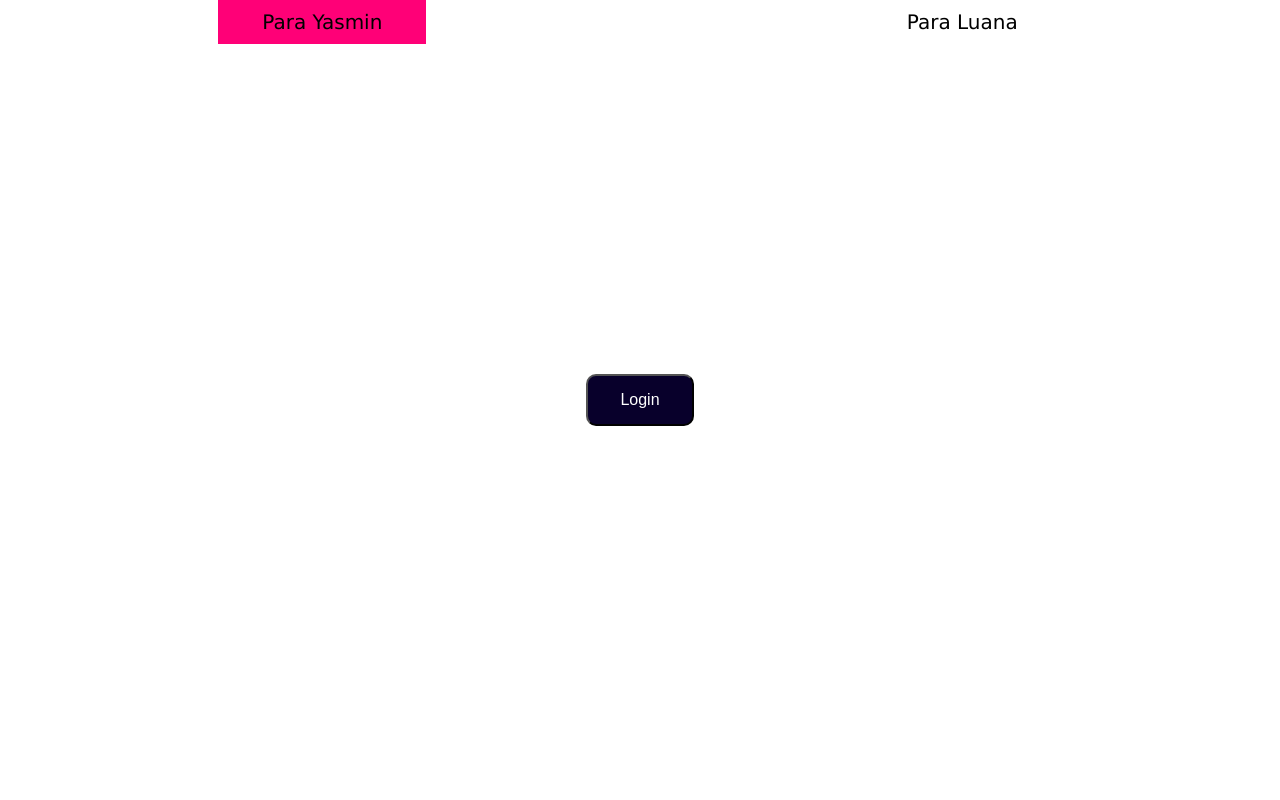
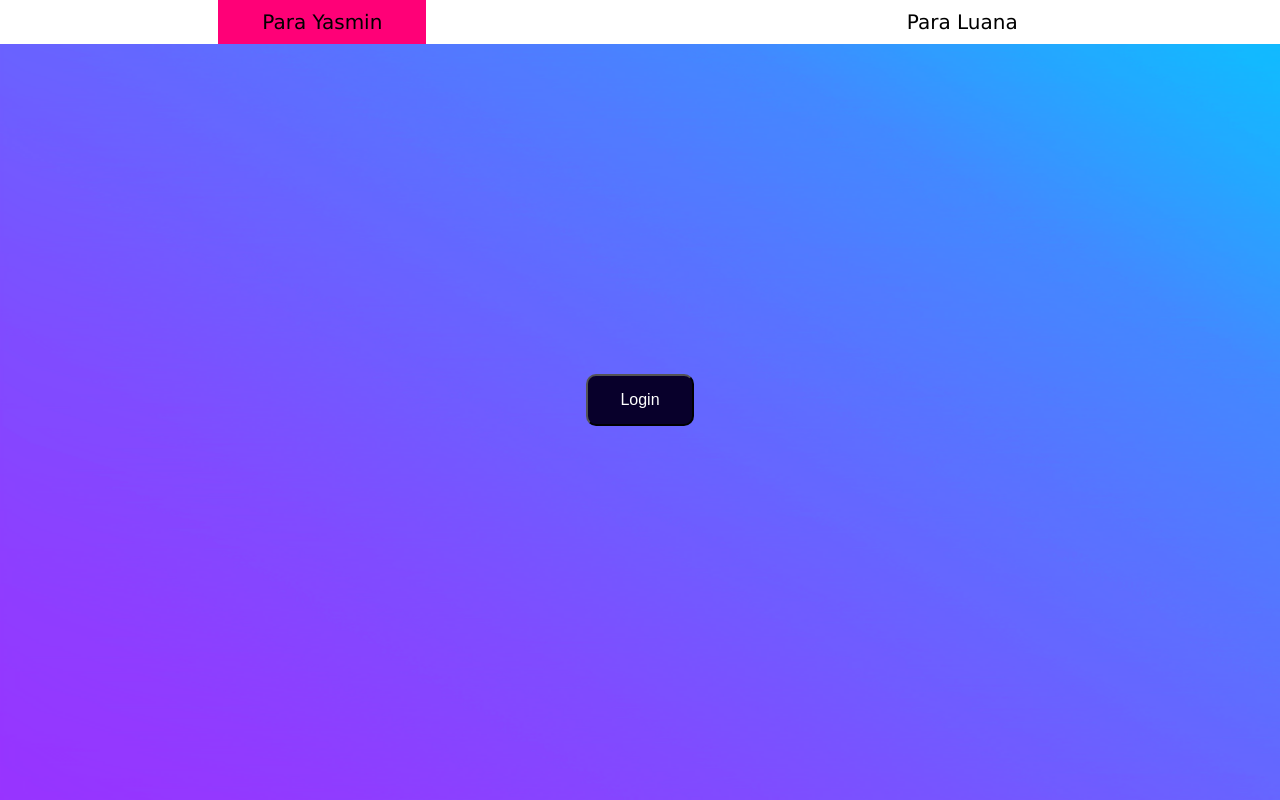
Before and after one commit to EversonA/aniversarioYasminLuana, a plain HTML site: page yasmin.html in a window 1280 px wide. Drawn offline with Linux system fonts and the light colour scheme; the site is published under a folder, as on GitHub Pages, so addresses that start at the root find nothing.

Commit message:
Update yasmin.css

```diff
--- a/css/yasmin.css
+++ b/css/yasmin.css
@@ -5,7 +5,7 @@
   }
 
 body {
-    background-image: url("/img/giphy.gif");
+    background-image: url("../img/giphy.gif");
     /* background-color: rgb(255, 0, 119); */
     background-size: 100vw 100vh ;
     font-family: arial;
```
